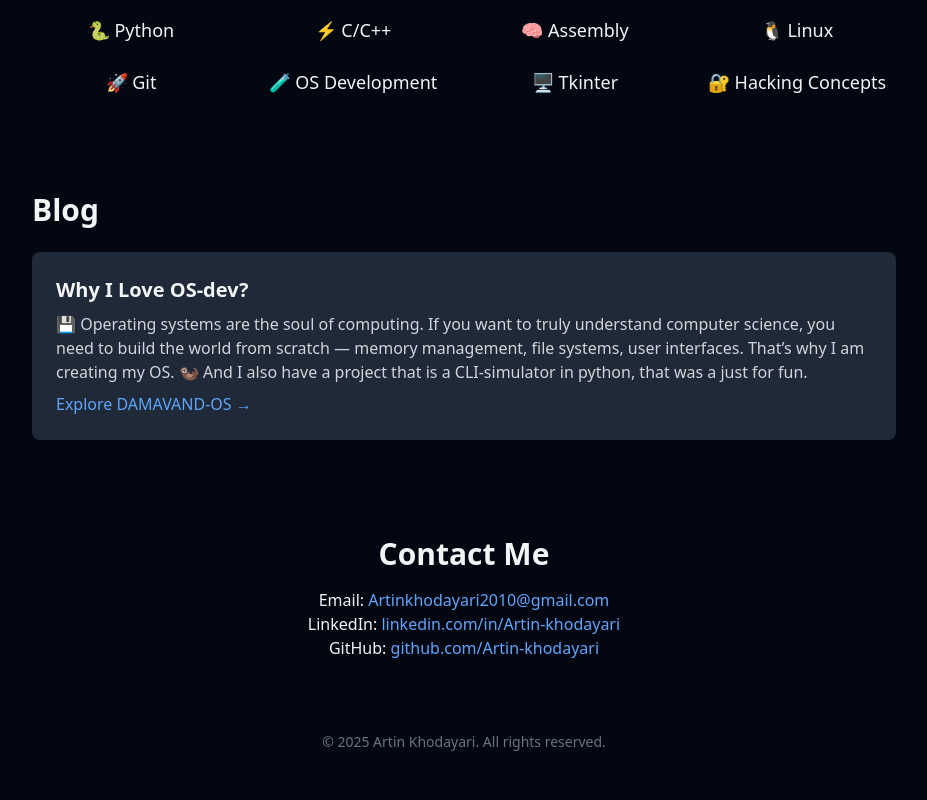
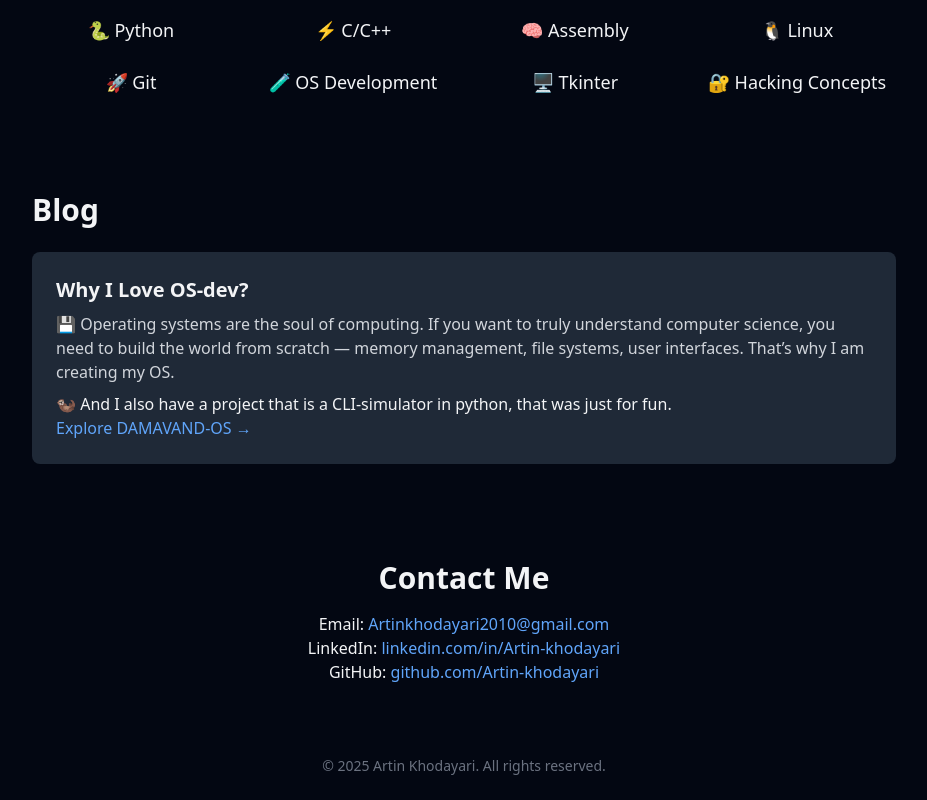
Before and after one commit to Artin-khodayari/Artin-khodayari.github.io, a plain HTML site: page index.html in a window 1280 px wide. Shown: the part 664-1464 px from the top of the page, without its empty margins (176-1103 px from the left). Before the commit the page ends 1440 px from the top, so only its background shows below. Drawn offline with nearby package versions, Linux system fonts and the light colour scheme.

Commit message:
Update index.html

```diff
--- a/index.html
+++ b/index.html
@@ -55,8 +55,9 @@
       <article class="bg-gray-800 p-6 rounded-lg">
         <h4 class="text-xl font-bold mb-2">Why I Love OS-dev?</h4>
         <p class="text-gray-300 mb-2">
-          💾 Operating systems are the soul of computing. If you want to truly understand computer science, you need to build the world from scratch — memory management, file systems, user interfaces. That’s why I am creating my OS.
-          🦦 And I also have a project that is a CLI-simulator in python, that was a just for fun.
+          💾 Operating systems are the soul of computing. If you want to truly understand computer science, you need to build the world from scratch — memory management, file systems, user interfaces. That’s why I am creating my OS.</p>
+        <p>
+          🦦 And I also have a project that is a CLI-simulator in python, that was just for fun.
         </p>
         <a href="https://github.com/Artin-khodayari/DAMAVAND-OS" class="text-blue-400 hover:underline">Explore DAMAVAND-OS →</a>
       </article>
```
